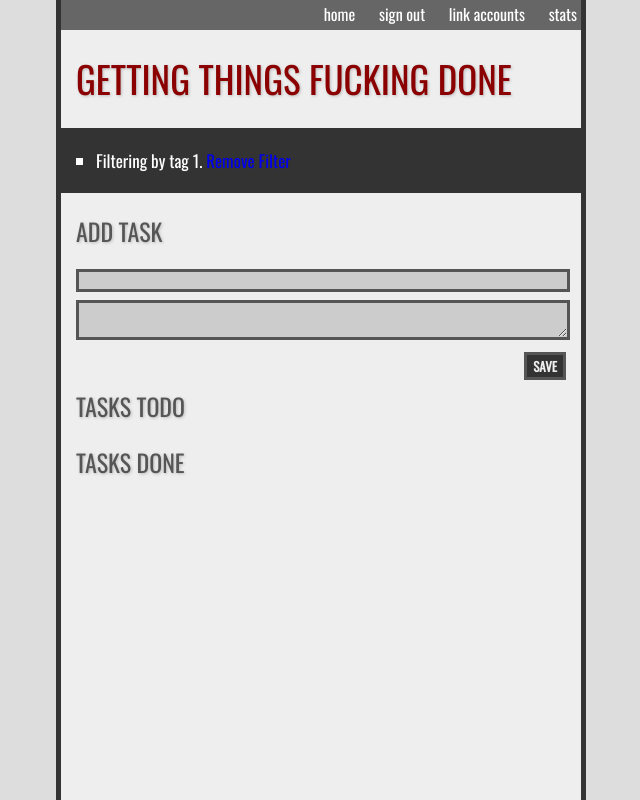
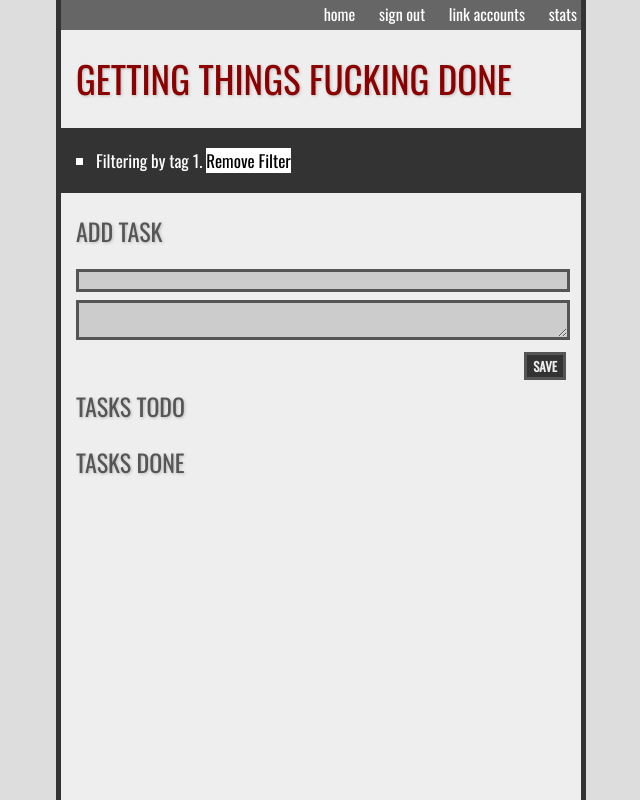
Before and after one commit to jmtoball/gtfd, a Flask app: page /tag/1/ in a window 1280 px wide. Shown: the whole page, without its empty margins (319-959 px from the left). Run offline with Flask 2, Linux system fonts and the light colour scheme; the visitor is signed in with stand-in values (Sample User, id 1); data comes from the database, SQL or seed files in the repository; data that the repository does not hold is empty; some libraries are stand-ins or nearby versions.

Commit message:
Linkstyle for Links in Messages altered

```diff
--- a/static/styles.css
+++ b/static/styles.css
@@ -95,6 +95,10 @@ textarea {
     margin: 0 -15px;
     padding: 20px 35px;
 }
+.ribbon a{
+    background: #fff;
+    color: #000;
+}
 .flashes .error{
 	color: red;
 }
```
